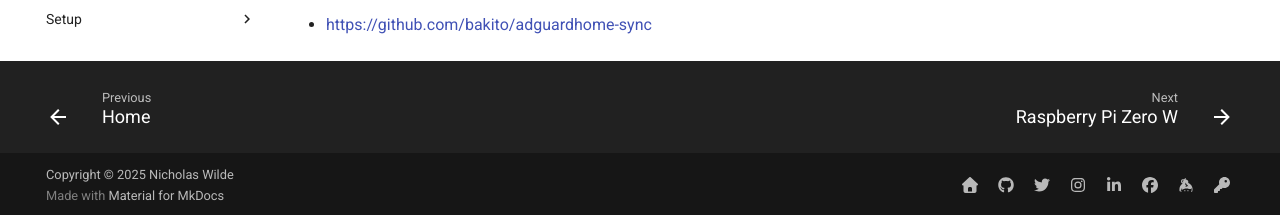
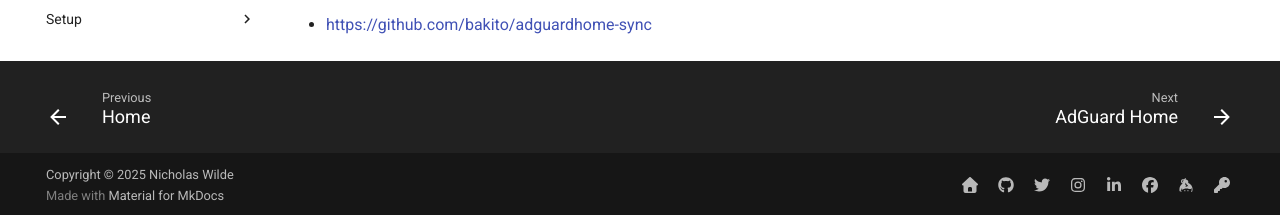
Before and after one commit to nicholaswilde/homelab, an MkDocs documentation site: the page built from docs/apps/adguard-sync.md, in a window 1280 px wide and 900 px high, scrolled down 538 px. Shown: the part 682-897 px from the top of the window. Built offline with MkDocs 1.6.1 and Material for MkDocs 9.7.7, drawn with Linux system fonts in a browser that asks for light colours; emoji names are drawn with the system emoji font; comment, search, counter and statistics services are not loaded; some of the changed lines change nothing that is shown.

Commit message:
Update mkdocs.yml

```diff
--- a/mkdocs.yml
+++ b/mkdocs.yml
@@ -17,24 +17,24 @@
   - Home: index.md
   - Apps:
       - Adguard Home Sync: apps/adguard-sync.md
-      - AdGuard Home: adguard.md
-      - Apt-Cacher NG: aptcacherng.md
-      - aria2: aria2.md
-      - authentik: authentik.md
-      - BOINC: boinc.md
-      - ChangeDetection: changedetection.md
-      - Gitea: gitea.md
-      - Gridcoin: gridcoin.md
-      - Homepage: homepage.md
-      - InfluxDB: influxdb.md
-      - Installer: installer.md
-      - MySpeed: myspeed.md
-      - OpenMediaVault: openmediavault.md
-      - Prometheus: prometheus.md
-      - Proxmox: proxmox.md
-      - qBittorrent: qbittorrent.md
-      - Traefik: traefik.md
-      - Unbound: unbound.md
+      - AdGuard Home: apps/adguard.md
+      - Apt-Cacher NG: apps/aptcacherng.md
+      - aria2: apps/aria2.md
+      - authentik: apps/authentik.md
+      - BOINC: apps/boinc.md
+      - ChangeDetection: apps/changedetection.md
+      - Gitea: apps/gitea.md
+      - Gridcoin: apps/gridcoin.md
+      - Homepage: apps/homepage.md
+      - InfluxDB: apps/influxdb.md
+      - Installer: apps/installer.md
+      - MySpeed: apps/myspeed.md
+      - OpenMediaVault: apps/openmediavault.md
+      - Prometheus: apps/prometheus.md
+      - Proxmox: apps/proxmox.md
+      - qBittorrent: apps/qbittorrent.md
+      - Traefik: apps/traefik.md
+      - Unbound: apps/unbound.md
   - Hardware:
       - Raspberry Pi Zero W: hardware/rpi0.md
       - Raspberry Pi 2: hardware/rpi2.md
```
